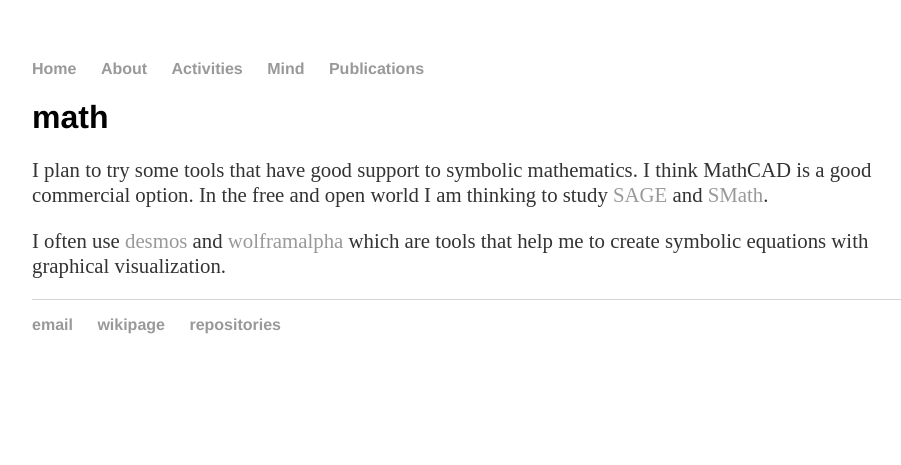
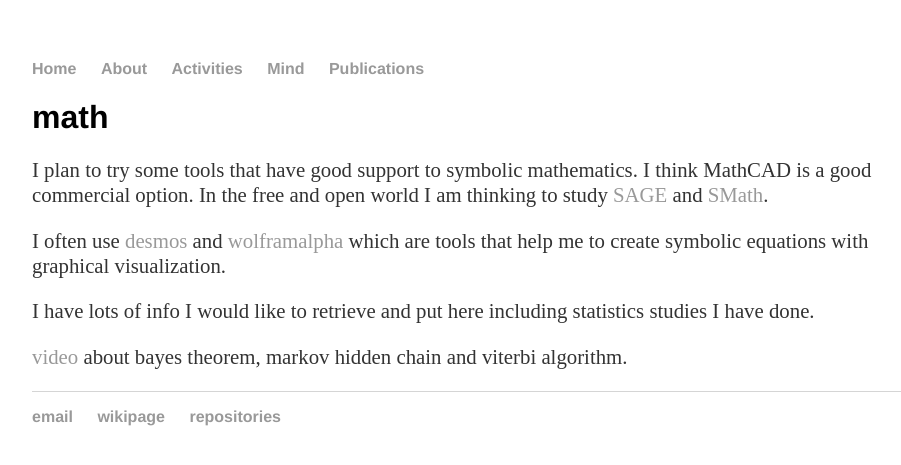
Before and after one commit to cleberjamaral/cleberjamaral.github.io, a Jekyll site: the page built from knowledge/math.md, in a window 1280 px wide. Shown: the top 465 px of the page, without its empty margins (160-1061 px from the left). Built offline with Jekyll 4.4.1, drawn with Linux system fonts in a browser that asks for light colours; our own code applies the rules of GitHub Pages for plain Markdown files.

Commit message:
GitBook: [master] 35 pages modified

```diff
--- a/knowledge/math.md
+++ b/knowledge/math.md
@@ -7,3 +7,7 @@
 I plan to try some tools that have good support to symbolic mathematics. I think MathCAD is a good commercial option. In the free and open world I am thinking to study [SAGE](http://www.sagemath.org/) and [SMath](https://en.smath.com/view/SMathStudio/summary).
 
 I often use [desmos](https://www.desmos.com/) and [wolframalpha](https://www.wolframalpha.com) which are tools that help me to create symbolic equations with graphical visualization.
+
+I have lots of info I would like to retrieve and put here including statistics studies I have done.
+
+[video](https://youtu.be/kqSzLo9fenk) about bayes theorem, markov hidden chain and viterbi algorithm.
```
Also changed, not shown: knowledge/programming/README.md (+1 -1 lines).
